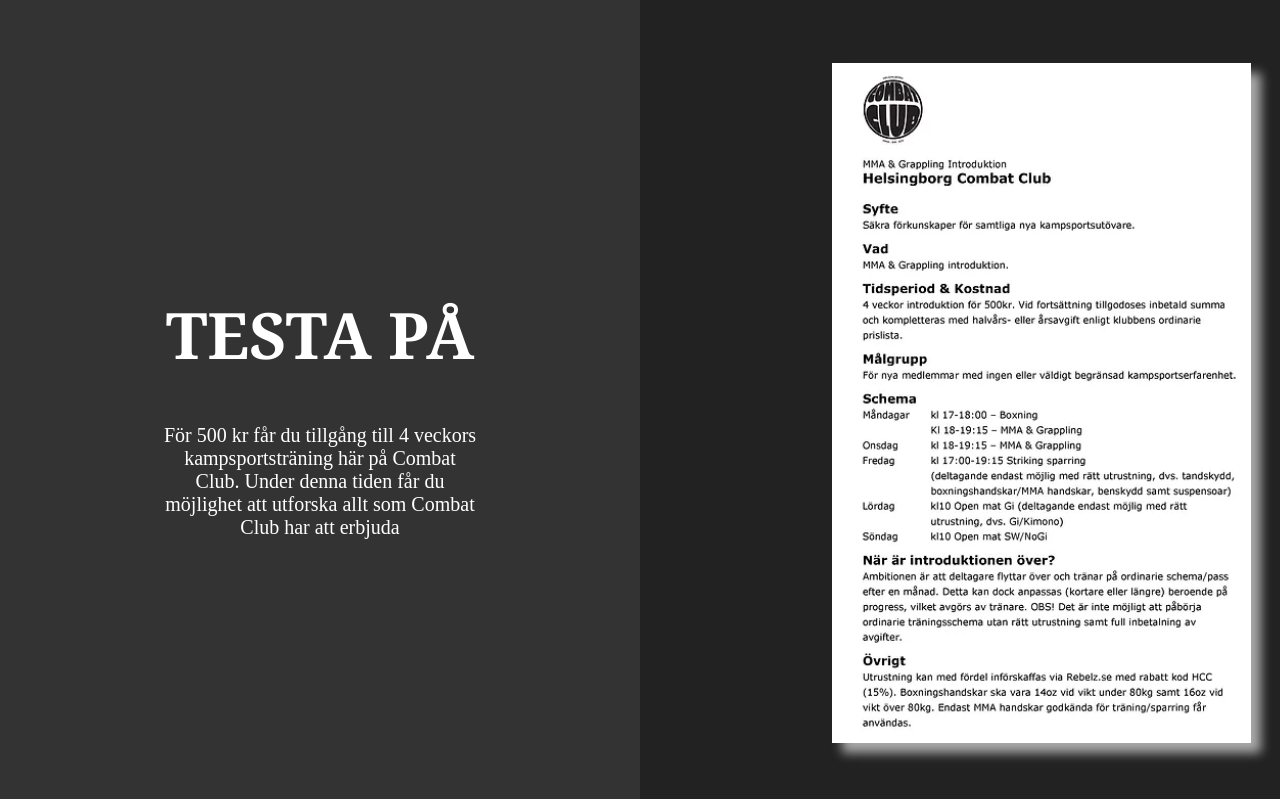
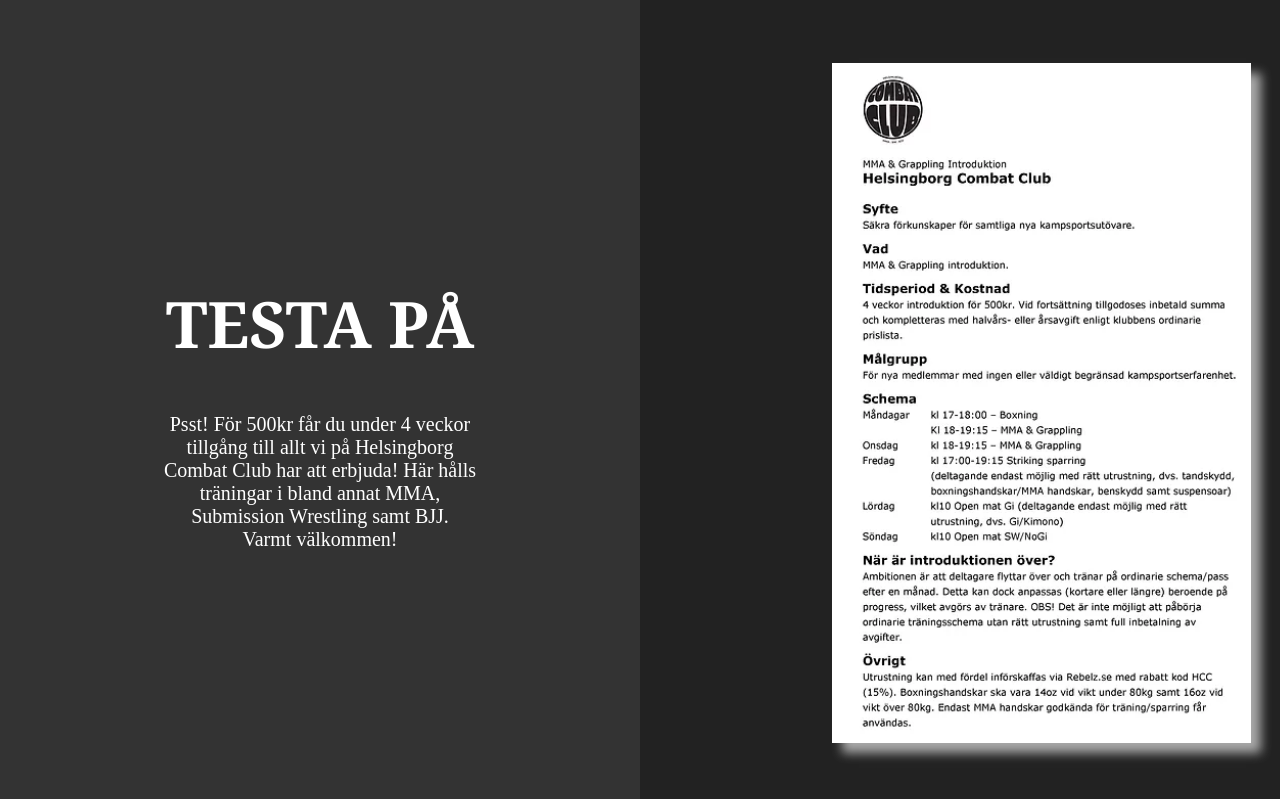
Before and after one commit to lukaspalm/CombatClub, a plain HTML site: page index.html in a window 1280 px wide. Shown: the part 801-1600 px from the top of the page. Drawn offline with Linux system fonts and the light colour scheme.

Commit message:
Update index.html

```diff
--- a/index.html
+++ b/index.html
@@ -48,7 +48,7 @@
 			<p class="s2-p">
 				<br>
 				<br>
-				För 500 kr får du tillgång till 4 veckors kampsportsträning här på Combat Club. Under denna tiden får du möjlighet att utforska allt som Combat Club har att erbjuda
+				Psst! För 500kr får du under 4 veckor tillgång till allt vi på Helsingborg Combat Club har att erbjuda! Här hålls träningar i bland annat MMA, Submission Wrestling samt BJJ.<br>Varmt välkommen!
 			</p>
 		</div>
 		<img src="cc_introduktion.jpg" class="s2-img">
```
